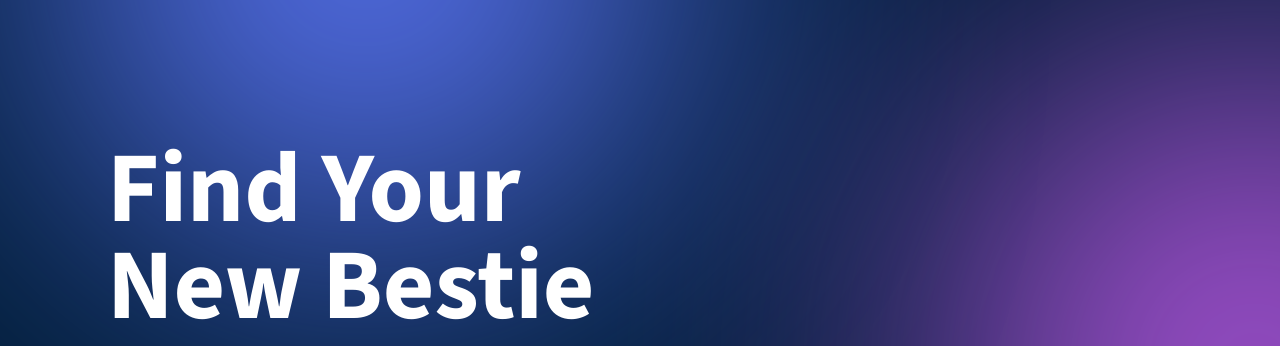
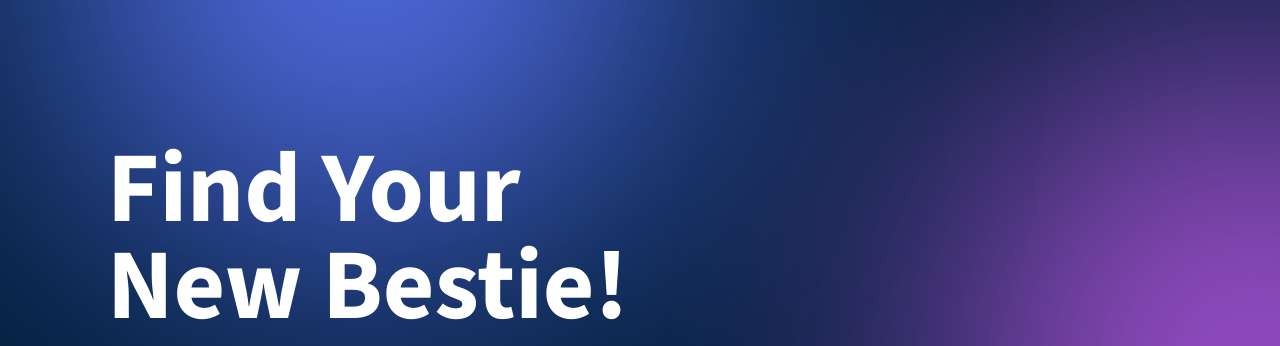
Before and after one commit to wholemilk1990/pet-adoption, a plain HTML site: page index.html in a window 1280 px wide. Shown: the top 346 px of the page. Drawn offline with nearby package versions, Linux system fonts and the light colour scheme.

Commit message:
updated title

```diff
--- a/index.html
+++ b/index.html
@@ -18,7 +18,7 @@
     <div class="top-section-wrapper">
         <div class="top-section">
             <div class="actual_top_content">
-                <h1>Find Your New Bestie</h1>
+                <h1>Find Your New Bestie!</h1>
                 <p class="intro-text">
                     The most amazing list of adoptable pets at your fingertips. Updated fresh daily!</p>
                 <div class="intro-buttons">
```
